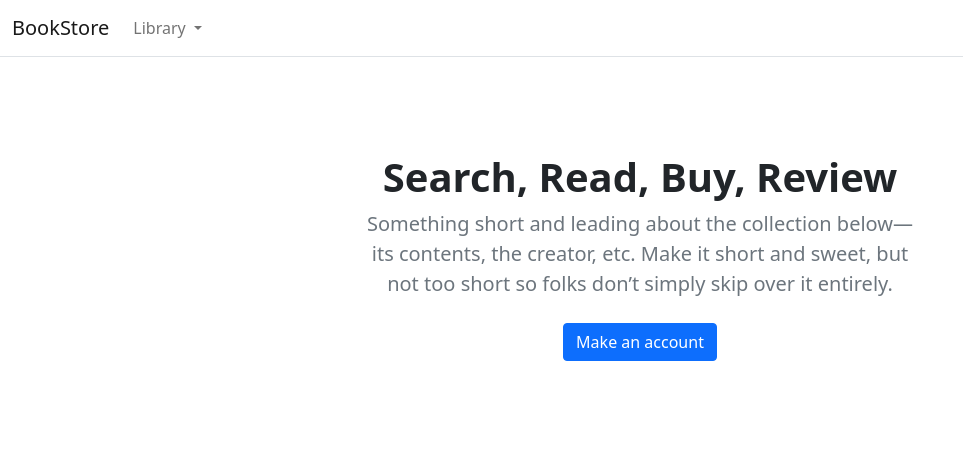
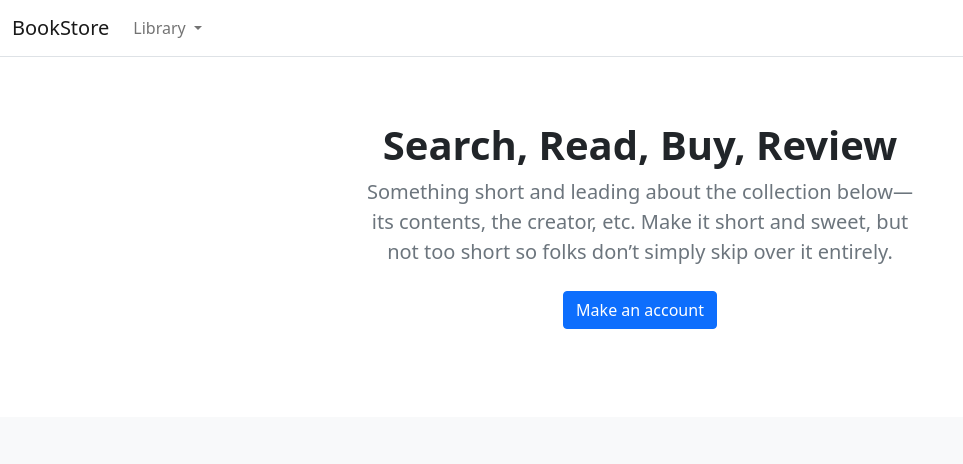
Before and after one commit to mashendi/django-ecommercev1, a Django app: page / in a window 1280 px wide. Shown: the top 464 px of the page, without its empty margins (0-963 px from the left). Run offline with Django 4.2, Linux system fonts and the light colour scheme; data comes from the database, SQL or seed files in the repository.

Commit message:
refactor hero section

```diff
--- a/store/templates/store/home.html
+++ b/store/templates/store/home.html
@@ -7,7 +7,7 @@
 
 <main>
   <section class="py-5 text-center container">
-    <div class="row py-lg-5">
+    <div class="row py-lg-3">
       <div class="col-lg-6 col-md-8 mx-auto">
         <h1 class="h1 fw-bold">Search, Read, Buy, Review</h1>
         <p class="lead text-muted">
```
